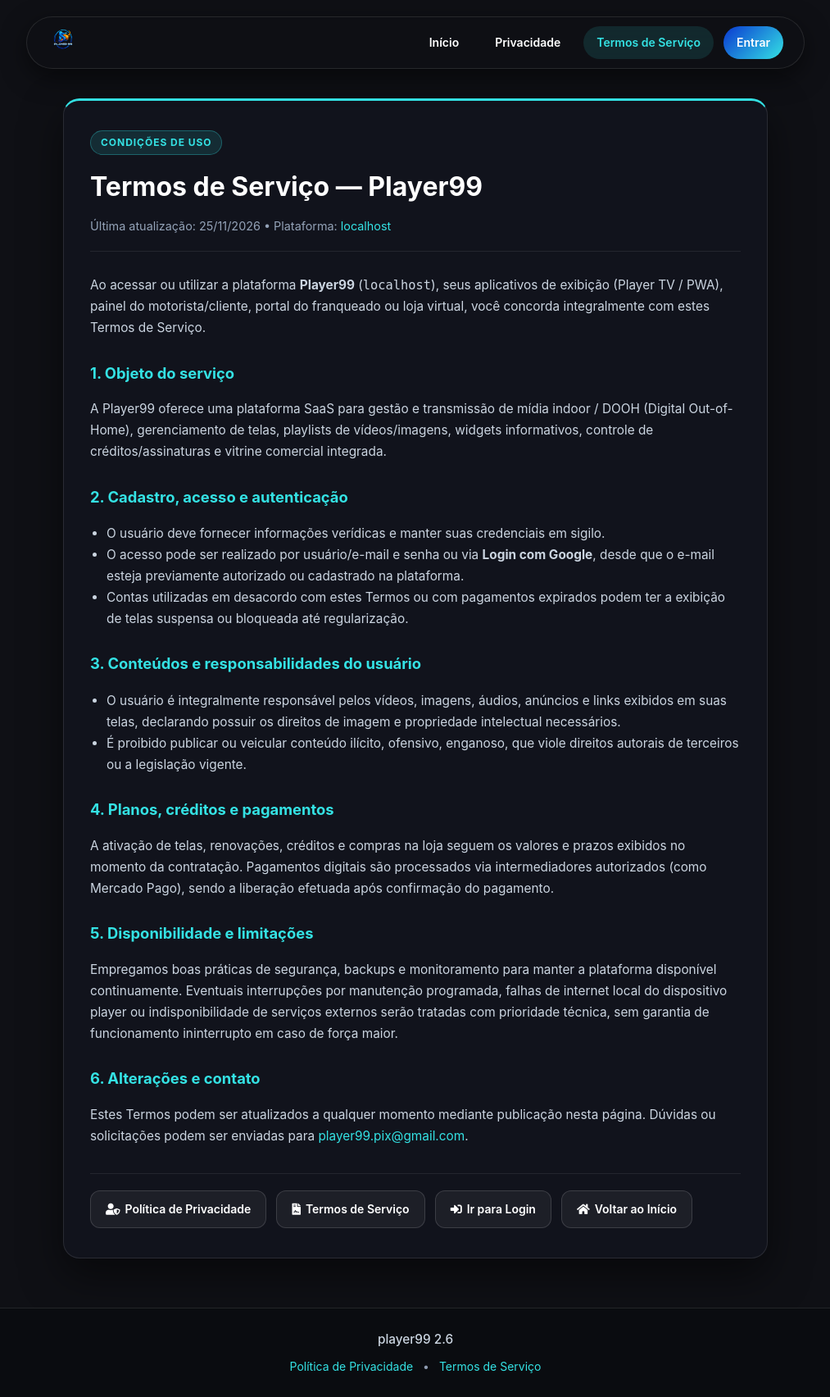
After one commit to Dyplaytv/Player99-2.0, a PHP site: page /termos in a window 1280 px wide. The commit adds this page. Shown: the whole page at 82% size, without its empty margins (133-1146 px from the left). Run offline with PHP 8.4, Linux system fonts and the light colour scheme.

Commit message:
feat(legal,oauth): adicionar paginas de Politica de Privacidade (/privacidade) e Termos (/termos) e corrigir deteccao HTTPS no Google OAuth

```diff
--- a/app/Controllers/HomeController.php
+++ b/app/Controllers/HomeController.php
@@ -32,6 +32,24 @@ class HomeController extends Controller
         $this->renderLandingPage('afiliados', 'Player99 - Seja um Afiliado', 'Seja um afiliado Player99 e lucre com o melhor player de Mídia Indoor do mercado.');
     }
 
+    public function privacidade(Request $request): void
+    {
+        $this->render('landing/legal', [
+            'docType' => 'privacidade',
+            'pageTitle' => 'Política de Privacidade - Player99',
+            'pageDescription' => 'Política de Privacidade e Proteção de Dados (LGPD) da plataforma Player99.',
+        ], null);
+    }
+
+    public function termos(Request $request): void
+    {
+        $this->render('landing/legal', [
+            'docType' => 'termos',
+            'pageTitle' => 'Termos de Serviço - Player99',
+            'pageDescription' => 'Termos de Serviço e Condições de Uso da plataforma Player99.',
+        ], null);
+    }
+
     private function renderLandingPage(string $page, string $title, string $description): void
     {
         $this->render('landing/page', [
--- a/app/Views/auth/login.php
+++ b/app/Views/auth/login.php
@@ -298,6 +298,10 @@
 
         <div class="card-footer-links">
             Não tem uma conta? <a href="/cadastro">Cadastre-se</a>
+            <div style="margin-top: 8px; font-size: 0.76rem; color: #6c7591;">
+                <a href="/privacidade" style="color: #8b92b2;">Política de Privacidade</a> &bull;
+                <a href="/termos" style="color: #8b92b2;">Termos de Serviço</a>
+            </div>
         </div>
     </div>
 
--- a/app/Views/landing/home.php
+++ b/app/Views/landing/home.php
@@ -233,7 +233,11 @@
     </div>
 
     <footer style="background-color: #0a0c10; padding: 25px 20px; border-top: 1px solid rgba(255, 255, 255, 0.1); text-align: center; color: #8e9bb0; font-size: 14px;">
-        <p style="margin: 0; font-weight: 500;">player99 2.6</p>
+        <p style="margin: 0 0 8px; font-weight: 500;">player99 2.6</p>
+        <div style="font-size: 13px;">
+            <a href="/privacidade" style="color: #34e2e4; text-decoration: none; margin: 0 8px;">Política de Privacidade</a> &bull;
+            <a href="/termos" style="color: #34e2e4; text-decoration: none; margin: 0 8px;">Termos de Serviço</a>
+        </div>
     </footer>
 
 </body>
--- /dev/null
+++ b/app/Views/landing/legal.php
@@ -0,0 +1,275 @@
+<?php
+/** @var string $docType */
+/** @var string $pageTitle */
+/** @var string $pageDescription */
+$isPrivacy = ($docType ?? 'privacidade') === 'privacidade';
+$host = $_SERVER['HTTP_HOST'] ?? 'player99.com.br';
+$scheme = ((!empty($_SERVER['HTTPS']) && $_SERVER['HTTPS'] !== 'off') || (($_SERVER['HTTP_X_FORWARDED_PROTO'] ?? '') === 'https')) ? 'https' : 'http';
+$siteUrl = $scheme . '://' . $host;
+?><!DOCTYPE html>
+<html lang="pt-BR">
+<head>
+    <meta charset="UTF-8">
+    <meta name="viewport" content="width=device-width, initial-scale=1.0">
+    <link rel="icon" type="image/png" href="<?= \App\Core\View::logoUrl() ?>">
+    <title><?= htmlspecialchars($pageTitle) ?></title>
+    <meta name="description" content="<?= htmlspecialchars($pageDescription) ?>">
+    <link href="https://cdnjs.cloudflare.com/ajax/libs/font-awesome/5.15.4/css/all.min.css" rel="stylesheet">
+    <style>
+        * { box-sizing: border-box; }
+        body {
+            margin: 0;
+            padding: 0;
+            background-color: #0f1015;
+            color: #e2e8f0;
+            font-family: -apple-system, BlinkMacSystemFont, "Segoe UI", Roboto, sans-serif;
+            line-height: 1.7;
+        }
+        .glass-nav {
+            position: fixed;
+            top: 20px;
+            left: 50%;
+            transform: translateX(-50%);
+            width: 90%;
+            max-width: 950px;
+            background: rgba(15, 16, 21, 0.85);
+            backdrop-filter: blur(15px);
+            -webkit-backdrop-filter: blur(15px);
+            border: 1px solid rgba(255, 255, 255, 0.1);
+            border-radius: 40px;
+            padding: 8px 25px;
+            display: flex;
+            justify-content: space-between;
+            align-items: center;
+            z-index: 1000;
+            box-shadow: 0 10px 30px rgba(0, 0, 0, 0.5);
+        }
+        .glass-nav .logo-img { max-height: 38px; width: auto; object-fit: contain; }
+        .glass-nav .nav-links { display: flex; align-items: center; gap: 12px; }
+        .glass-nav .nav-btn {
+            color: #ffffff;
+            text-decoration: none;
+            font-size: 14px;
+            font-weight: 600;
+            padding: 8px 16px;
+            border-radius: 20px;
+            transition: all 0.25s ease;
+        }
+        .glass-nav .nav-btn:hover { background: rgba(255, 255, 255, 0.12); color: #34e2e4; }
+        .glass-nav .nav-btn.current { color: #34e2e4; background: rgba(52, 226, 228, 0.12); }
+
+        .legal-wrapper {
+            max-width: 900px;
+            margin: 0 auto;
+            padding: 120px 20px 60px;
+        }
+        .legal-card {
+            background: rgba(18, 20, 30, 0.92);
+            border: 1px solid rgba(255, 255, 255, 0.1);
+            border-top: 3px solid #34e2e4;
+            border-radius: 20px;
+            padding: 36px 32px;
+            box-shadow: 0 20px 50px rgba(0, 0, 0, 0.5);
+        }
+        .legal-badge {
+            display: inline-block;
+            font-size: 12px;
+            font-weight: 700;
+            text-transform: uppercase;
+            letter-spacing: 0.08em;
+            color: #34e2e4;
+            background: rgba(52, 226, 228, 0.12);
+            border: 1px solid rgba(52, 226, 228, 0.3);
+            padding: 4px 12px;
+            border-radius: 20px;
+            margin-bottom: 12px;
+        }
+        h1 {
+            margin: 0 0 8px;
+            font-size: 2rem;
+            color: #ffffff;
+        }
+        .legal-meta {
+            color: #94a3b8;
+            font-size: 0.9rem;
+            margin-bottom: 28px;
+            padding-bottom: 18px;
+            border-bottom: 1px solid rgba(255, 255, 255, 0.08);
+        }
+        h2 {
+            color: #34e2e4;
+            font-size: 1.15rem;
+            margin: 26px 0 10px;
+        }
+        p, li { color: #cbd5e1; font-size: 0.96rem; }
+        ul { padding-left: 20px; }
+        a.inline-link { color: #34e2e4; text-decoration: none; }
+        a.inline-link:hover { text-decoration: underline; }
+        .doc-switch {
+            display: flex;
+            gap: 12px;
+            flex-wrap: wrap;
+            margin-top: 32px;
+            padding-top: 20px;
+            border-top: 1px solid rgba(255, 255, 255, 0.08);
+        }
+        .doc-switch a {
+            padding: 10px 18px;
+            border-radius: 12px;
+            text-decoration: none;
+            font-weight: 600;
+            font-size: 14px;
+            border: 1px solid rgba(255, 255, 255, 0.14);
+            color: #fff;
+            background: rgba(255, 255, 255, 0.05);
+        }
+        .doc-switch a:hover {
+            border-color: #34e2e4;
+            color: #34e2e4;
+        }
+        footer {
+            background-color: #0a0c10;
+            padding: 25px 20px;
+            border-top: 1px solid rgba(255, 255, 255, 0.1);
+            text-align: center;
+            color: #8e9bb0;
+            font-size: 14px;
+        }
+        footer a { color: #34e2e4; text-decoration: none; margin: 0 8px; }
+        footer a:hover { text-decoration: underline; }
+
+        @media (max-width: 850px) {
+            .glass-nav { flex-direction: column; gap: 10px; padding: 12px; border-radius: 20px; top: 10px; }
+            .glass-nav .nav-links { flex-wrap: wrap; justify-content: center; gap: 6px; }
+            .legal-wrapper { padding-top: 155px; }
+            .legal-card { padding: 24px 18px; }
+            h1 { font-size: 1.55rem; }
+        }
+    </style>
+</head>
+<body>
+
+    <nav class="glass-nav">
+        <a href="/">
+            <img src="<?= \App\Core\View::logoUrl() ?>" alt="Player99" class="logo-img" onerror="this.src='/assets/images/logo.png'">
+        </a>
+        <div class="nav-links">
+            <a href="/" class="nav-btn">Início</a>
+            <a href="/privacidade" class="nav-btn <?= $isPrivacy ? 'current' : '' ?>">Privacidade</a>
+            <a href="/termos" class="nav-btn <?= !$isPrivacy ? 'current' : '' ?>">Termos de Serviço</a>
+            <a href="/login" class="nav-btn" style="background: linear-gradient(135deg, #0A38D1, #34e2e4); border-radius: 25px;">Entrar</a>
+        </div>
+    </nav>
+
+    <main class="legal-wrapper">
+        <div class="legal-card">
+            <?php if ($isPrivacy): ?>
+                <span class="legal-badge">LGPD &amp; Google OAuth</span>
+                <h1>Política de Privacidade — Player99</h1>
+                <div class="legal-meta">
+                    Última atualização: <?= date('d/m/Y') ?> &bull; Plataforma: <a class="inline-link" href="<?= htmlspecialchars($siteUrl) ?>"><?= htmlspecialchars($host) ?></a>
+                </div>
+
+                <p>
+                    A plataforma <strong>Player99</strong> respeita a sua privacidade e trata os dados pessoais em conformidade com a Lei Geral de Proteção de Dados (LGPD — Lei nº 13.709/2018). Esta Política descreve como coletamos, utilizamos e protegemos suas informações ao acessar o site, os painéis administrativos/clientes e o login integrado com o Google.
+                </p>
+
+                <h2>1. Dados coletados</h2>
+                <ul>
+                    <li><strong>Dados cadastrais:</strong> nome completo ou razão social, nome de usuário, e-mail, número de WhatsApp/telefone e informações de identificação de telas/players vinculados à conta.</li>
+                    <li><strong>Autenticação via Google (OAuth 2.0):</strong> quando você escolhe <em>"Entrar com Google"</em>, solicitamos apenas os escopos básicos de identidade (<code>openid</code>, <code>email</code> e <code>profile</code>), recebendo seu nome, status de verificação do e-mail e endereço de e-mail exclusivamente para localizar e autenticar sua conta na Player99.</li>
+                    <li><strong>Dados operacionais e mídias:</strong> vídeos, imagens, playlists, registros de acesso/sessão e status de conectividade dos players vinculados ao usuário.</li>
+                    <li><strong>Dados de pagamento:</strong> identificadores de pedidos e status de transações processadas por provedores terceiros (como Mercado Pago), sem armazenar dados completos de cartão de crédito em nossos servidores.</li>
+                </ul>
+
+                <h2>2. Finalidade do uso dos dados</h2>
+                <ul>
+                    <li>Autenticar usuários, motoristas parceiros, franqueados e administradores com segurança.</li>
+                    <li>Gerenciar telas de mídia indoor (DOOH), playlists, validades, créditos e campanhas publicitárias.</li>
+                    <li>Enviar notificações operacionais, avisos de vencimento, confirmações de pedidos e suporte técnico.</li>
+                    <li>Cumprir obrigações legais, prevenir fraudes e manter backups de integridade do sistema.</li>
+                </ul>
+
+                <h2>3. Uso e proteção de dados do Google</h2>
+                <p>
+                    Os dados obtidos por meio do Login do Google são utilizados <strong>estritamente para autenticação e identificação da conta</strong> dentro da plataforma Player99. Não vendemos, alugamos nem compartilhamos seus dados do Google com terceiros para fins publicitários ou de rastreamento externo, e não solicitamos acesso permanente off-line ao seu e-mail ou arquivos do Google.
+                </p>
+
+                <h2>4. Compartilhamento e armazenamento</h2>
+                <p>
+                    As informações podem ser processadas apenas por serviços essenciais à operação contratada (infraestrutura de hospedagem, gateway de pagamento Mercado Pago e notificações via WhatsApp quando aplicável). Adotamos controles de acesso por perfil, sessões protegidas, criptografia de senhas e backups periódicos com retenção limitada.
+                </p>
+
+                <h2>5. Cookies e sessões</h2>
+                <p>
+                    Utilizamos cookies estritamente necessários para manter sua sessão autenticada, proteger o fluxo de login (parâmetro <code>state</code> anti-CSRF no OAuth) e preservar preferências de navegação e código de indicação.
+                </p>
+
+                <h2>6. Direitos do titular e contato</h2>
+                <p>
+                    Você pode solicitar a confirmação, atualização, exportação ou exclusão dos seus dados pessoais a qualquer momento pelo e-mail <a class="inline-link" href="mailto:player99.pix@gmail.com">player99.pix@gmail.com</a> ou pelos canais de atendimento oficiais dentro do painel.
+                </p>
+            <?php else: ?>
+                <span class="legal-badge">Condições de Uso</span>
+                <h1>Termos de Serviço — Player99</h1>
+                <div class="legal-meta">
+                    Última atualização: <?= date('d/m/Y') ?> &bull; Plataforma: <a class="inline-link" href="<?= htmlspecialchars($siteUrl) ?>"><?= htmlspecialchars($host) ?></a>
+                </div>
+
+                <p>
+                    Ao acessar ou utilizar a plataforma <strong>Player99</strong> (<code><?= htmlspecialchars($host) ?></code>), seus aplicativos de exibição (Player TV / PWA), painel do motorista/cliente, portal do franqueado ou loja virtual, você concorda integralmente com estes Termos de Serviço.
+                </p>
+
+                <h2>1. Objeto do serviço</h2>
+                <p>
+                    A Player99 oferece uma plataforma SaaS para gestão e transmissão de mídia indoor / DOOH (Digital Out-of-Home), gerenciamento de telas, playlists de vídeos/imagens, widgets informativos, controle de créditos/assinaturas e vitrine comercial integrada.
+                </p>
+
+                <h2>2. Cadastro, acesso e autenticação</h2>
+                <ul>
+                    <li>O usuário deve fornecer informações verídicas e manter suas credenciais em sigilo.</li>
+                    <li>O acesso pode ser realizado por usuário/e-mail e senha ou via <strong>Login com Google</strong>, desde que o e-mail esteja previamente autorizado ou cadastrado na plataforma.</li>
+                    <li>Contas utilizadas em desacordo com estes Termos ou com pagamentos expirados podem ter a exibição de telas suspensa ou bloqueada até regularização.</li>
+                </ul>
+
+                <h2>3. Conteúdos e responsabilidades do usuário</h2>
+                <ul>
+                    <li>O usuário é integralmente responsável pelos vídeos, imagens, áudios, anúncios e links exibidos em suas telas, declarando possuir os direitos de imagem e propriedade intelectual necessários.</li>
+                    <li>É proibido publicar ou veicular conteúdo ilícito, ofensivo, enganoso, que viole direitos autorais de terceiros ou a legislação vigente.</li>
+                </ul>
+
+                <h2>4. Planos, créditos e pagamentos</h2>
+                <p>
+                    A ativação de telas, renovações, créditos e compras na loja seguem os valores e prazos exibidos no momento da contratação. Pagamentos digitais são processados via intermediadores autorizados (como Mercado Pago), sendo a liberação efetuada após confirmação do pagamento.
+                </p>
+
+                <h2>5. Disponibilidade e limitações</h2>
+                <p>
+                    Empregamos boas práticas de segurança, backups e monitoramento para manter a plataforma disponível continuamente. Eventuais interrupções por manutenção programada, falhas de internet local do dispositivo player ou indisponibilidade de serviços externos serão tratadas com prioridade técnica, sem garantia de funcionamento ininterrupto em caso de força maior.
+                </p>
+
+                <h2>6. Alterações e contato</h2>
+                <p>
+                    Estes Termos podem ser atualizados a qualquer momento mediante publicação nesta página. Dúvidas ou solicitações podem ser enviadas para <a class="inline-link" href="mailto:player99.pix@gmail.com">player99.pix@gmail.com</a>.
+                </p>
+            <?php endif; ?>
+
+            <div class="doc-switch">
+                <a href="/privacidade"><i class="fas fa-user-shield" style="margin-right:6px;"></i>Política de Privacidade</a>
+                <a href="/termos"><i class="fas fa-file-contract" style="margin-right:6px;"></i>Termos de Serviço</a>
+                <a href="/login"><i class="fas fa-sign-in-alt" style="margin-right:6px;"></i>Ir para Login</a>
+                <a href="/"><i class="fas fa-home" style="margin-right:6px;"></i>Voltar ao Início</a>
+            </div>
+        </div>
+    </main>
+
+    <footer>
+        <p style="margin: 0 0 8px; font-weight: 500;">player99 2.6</p>
+        <div>
+            <a href="/privacidade">Política de Privacidade</a> &bull;
+            <a href="/termos">Termos de Serviço</a>
+        </div>
+    </footer>
+
+</body>
+</html>
--- a/app/Views/landing/page.php
+++ b/app/Views/landing/page.php
@@ -111,7 +111,11 @@
     <?php endif; ?>
 
     <footer>
-        <p style="margin: 0; font-weight: 500;">player99 2.6</p>
+        <p style="margin: 0 0 8px; font-weight: 500;">player99 2.6</p>
+        <div style="font-size: 13px;">
+            <a href="/privacidade" style="color: #34e2e4; text-decoration: none; margin: 0 8px;">Política de Privacidade</a> &bull;
+            <a href="/termos" style="color: #34e2e4; text-decoration: none; margin: 0 8px;">Termos de Serviço</a>
+        </div>
     </footer>
 
 </body>
--- a/routes/web.php
+++ b/routes/web.php
@@ -35,6 +35,14 @@ $router->get('/parceiros', [HomeController::class, 'parceiros']);
 $router->get('/parceiros.php', [HomeController::class, 'parceiros']);
 $router->get('/afiliados', [HomeController::class, 'afiliados']);
 $router->get('/afiliados.php', [HomeController::class, 'afiliados']);
+
+// Páginas Legais Públicas (Obrigatórias para Google OAuth / LGPD)
+$router->get('/privacidade', [HomeController::class, 'privacidade']);
+$router->get('/privacidade.php', [HomeController::class, 'privacidade']);
+$router->get('/politica-de-privacidade', [HomeController::class, 'privacidade']);
+$router->get('/termos', [HomeController::class, 'termos']);
+$router->get('/termos.php', [HomeController::class, 'termos']);
+$router->get('/termos-de-servico', [HomeController::class, 'termos']);
 
 // Loja Pública (Vitrine de Serviços & Vouchers)
 $router->get('/loja', [StoreController::class, 'publicStore']);
```
Also changed, not shown: app/Controllers/AuthController.php (+12 -6 lines).
